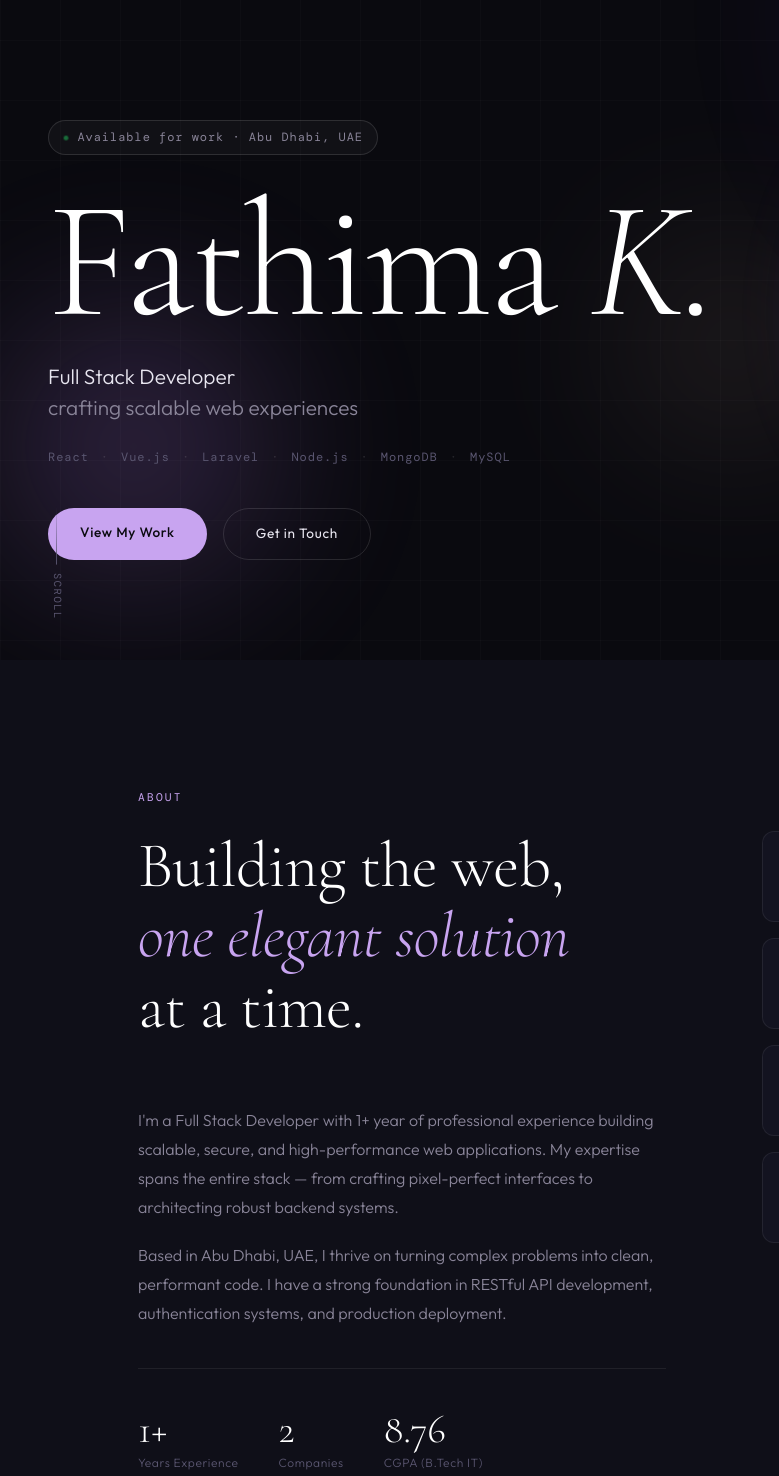
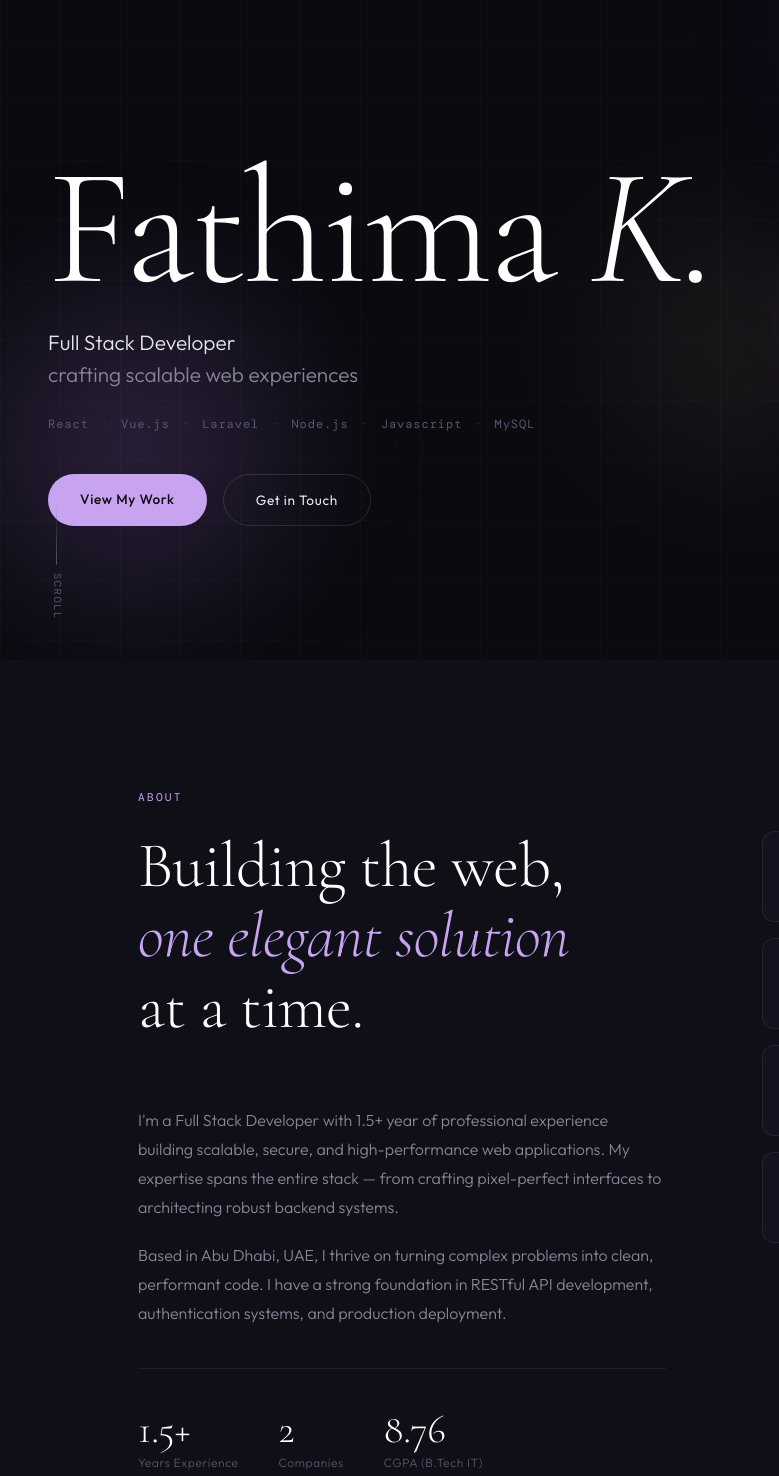
Before and after one commit to Fathima-Kalathil/fathima-portfolio, a plain HTML site: page index (1).html in a window 1280 px wide. Shown: the part 140-1616 px from the top of the page, 0-779 px from the left. Drawn offline with nearby package versions, Linux system fonts and the light colour scheme; a web font is replaced by a local one.

Commit message:
Update index (1).html

```diff
--- a/index (1).html
+++ b/index (1).html
@@ -892,10 +892,7 @@ body {
 
     <div class="hero-layout">
       <div class="hero-content">
-        <div class="hero-tag reveal">
-          <span class="dot"></span>
-          Available for work · Abu Dhabi, UAE
-        </div>
+
 
         <h1 class="hero-name reveal">Fathima <em>K.</em></h1>
 
@@ -909,7 +906,7 @@ body {
           <span>Vue.js</span><span class="sep">·</span>
           <span>Laravel</span><span class="sep">·</span>
           <span>Node.js</span><span class="sep">·</span>
-          <span>MongoDB</span><span class="sep">·</span>
+          <span>Javascript</span><span class="sep">·</span>
           <span>MySQL</span>
         </div>
 
@@ -938,11 +935,11 @@ body {
       <div class="about-grid">
         <div class="about-text">
           <h2 class="section-heading">Building the web,<br/><em>one elegant solution</em><br/>at a time.</h2>
-          <p>I'm a Full Stack Developer with 1+ year of professional experience building scalable, secure, and high-performance web applications. My expertise spans the entire stack — from crafting pixel-perfect interfaces to architecting robust backend systems.</p>
+          <p>I'm a Full Stack Developer with 1.5+ year of professional experience building scalable, secure, and high-performance web applications. My expertise spans the entire stack — from crafting pixel-perfect interfaces to architecting robust backend systems.</p>
           <p>Based in Abu Dhabi, UAE, I thrive on turning complex problems into clean, performant code. I have a strong foundation in RESTful API development, authentication systems, and production deployment.</p>
           <div class="about-stats">
             <div class="stat">
-              <span class="stat-num">1+</span>
+              <span class="stat-num">1.5+</span>
               <span class="stat-label">Years Experience</span>
             </div>
             <div class="stat">
```
